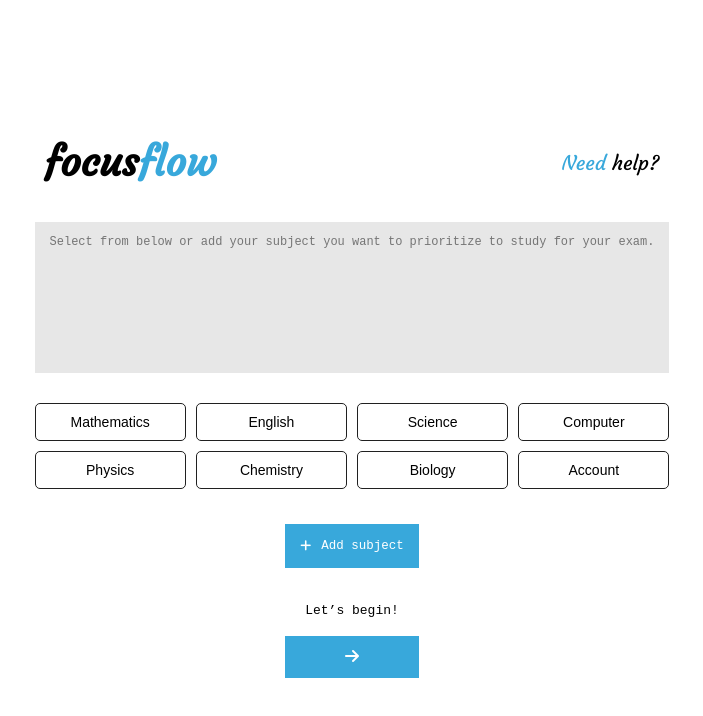
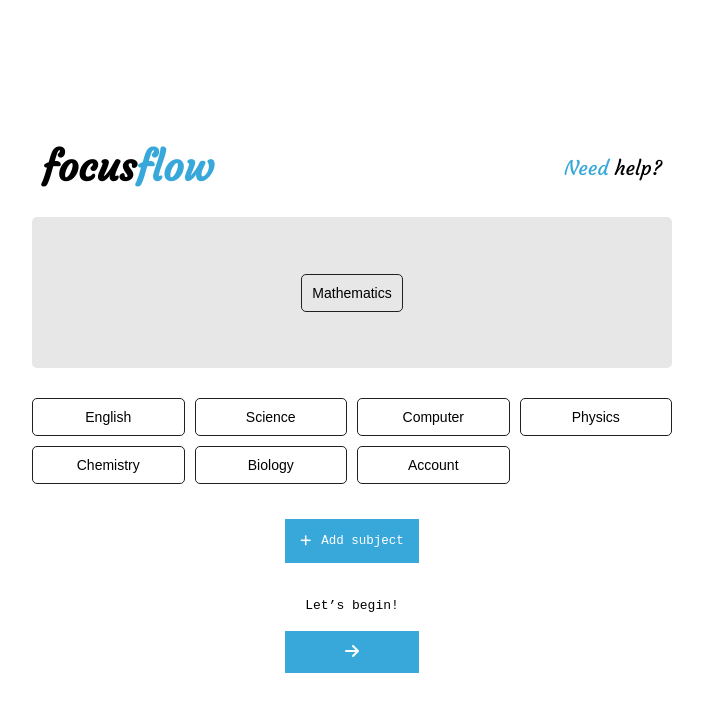
Before and after one commit to SagarGi/focusflow, a website: page pages/focus-flow-main.html in a window 1280 px wide. Both pictures are taken after a click on the button "Mathematics". Shown: the whole page, without its empty margins (288-991 px from the left). Drawn offline with Linux system fonts and the light colour scheme.

Commit message:
Added subject to select and put in box

```diff
--- a/css/focus-flow-main.css
+++ b/css/focus-flow-main.css
@@ -10,7 +10,7 @@ body {
 }
 
 .wrapper {
-  max-width: 80%;
+  width: 50%;
 }
 
 header {
@@ -21,7 +21,7 @@ header {
   padding: 10px;
   font-size: 20px;
   max-height: 60px;
-  margin-bottom: 20px;
+  margin-bottom: 10px;
 }
 
 .focus,
@@ -37,6 +37,9 @@ header {
 }
 
 .instruction-box {
+  display: flex;
+  justify-content: center;
+  align-items: center;
   background-color: #e7e7e7;
   margin-bottom: 30px;
   color: #757575;
@@ -45,6 +48,7 @@ header {
   max-height: 150px;
   height: 150px;
   padding: 0.5px 15px 0;
+  border-radius: 5px;
 }
 
 .subject-container {
@@ -54,7 +58,8 @@ header {
   margin-bottom: 20px;
 }
 
-.subject {
+.subject,
+.subject-selected {
   padding: 10px;
   border: 1px solid rgb(32 32 32);
   background: none;
@@ -63,9 +68,19 @@ header {
   font-size: 14px;
 }
 
+.subject-selected {
+  margin: 10px;
+}
+
+.subject-selected:hover {
+  background-color: rgb(194 0 32);
+  color: #fff;
+}
+
 .subject:hover {
-  background-color: #000;
+  background-color: #38a8db;
   color: #fff;
+  border: 1px solid #41c3ff;
 }
 
 .add-subject-container {
--- a/js/main.js
+++ b/js/main.js
@@ -0,0 +1,24 @@
+export function toogleSubject(button) {
+  const instructionBoxSubjects = document.querySelector('.instruction-box-subjects');
+  const subjectsContainer = document.querySelector('.subject-container');
+  const subjectDescriptionPlaceholder = document.querySelector('.subject-description-placeholder');
+
+  if (!instructionBoxSubjects || !subjectsContainer || !subjectDescriptionPlaceholder) {
+    console.error('Required elements not found in the DOM.');
+    return;
+  }
+
+  if (button.classList.contains('subject')) {
+    button.classList.replace('subject', 'subject-selected');
+    instructionBoxSubjects.appendChild(button);
+  } else if (button.classList.contains('subject-selected')) {
+    button.classList.replace('subject-selected', 'subject');
+    subjectsContainer.appendChild(button);
+  }
+
+  // Toggle subject description display
+  subjectDescriptionPlaceholder.style.display =
+    instructionBoxSubjects.children.length === 0 ? 'block' : 'none';
+}
+
+window.toogleSubject = toogleSubject;
--- a/pages/focus-flow-main.html
+++ b/pages/focus-flow-main.html
@@ -13,6 +13,7 @@
       href="https://cdnjs.cloudflare.com/ajax/libs/font-awesome/6.4.2/css/all.min.css"
     />
     <link rel="stylesheet" href="../css/focus-flow-main.css" />
+    <script type="module" src="../js/main.js" defer></script>
   </head>
   <body>
     <div class="wrapper">
@@ -22,18 +23,21 @@
       </header>
 
       <div class="instruction-box">
-        <p>Select from below or add your subject you want to prioritize to study for your exam.</p>
+        <p class="subject-description-placeholder">
+          Select from below or add your subject you want to prioritize to study for your exam.
+        </p>
+        <div class="instruction-box-subjects"></div>
       </div>
 
       <div class="subject-container">
-        <button class="subject">Mathematics</button>
-        <button class="subject">English</button>
-        <button class="subject">Science</button>
-        <button class="subject">Computer</button>
-        <button class="subject">Physics</button>
-        <button class="subject">Chemistry</button>
-        <button class="subject">Biology</button>
-        <button class="subject">Account</button>
+        <button id="math" class="subject" onclick="toogleSubject(this)">Mathematics</button>
+        <button id="english" class="subject" onclick="toogleSubject(this)">English</button>
+        <button id="science" class="subject" onclick="toogleSubject(this)">Science</button>
+        <button id="computer" class="subject" onclick="toogleSubject(this)">Computer</button>
+        <button id="physics" class="subject" onclick="toogleSubject(this)">Physics</button>
+        <button id="chemistry" class="subject" onclick="toogleSubject(this)">Chemistry</button>
+        <button id="biology" class="subject" onclick="toogleSubject(this)">Biology</button>
+        <button id="account" class="subject" onclick="toogleSubject(this)">Account</button>
       </div>
       <div class="add-subject-container">
         <button class="add-subject-btn"><i class="fa-solid fa-plus"></i> Add subject</button>
```
